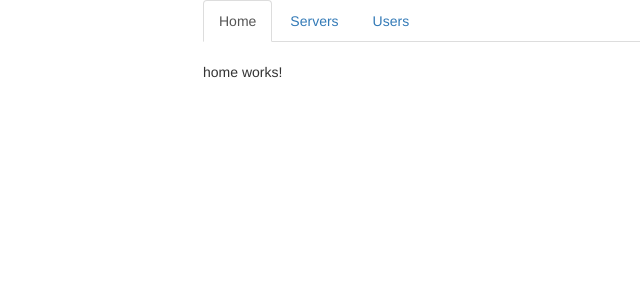
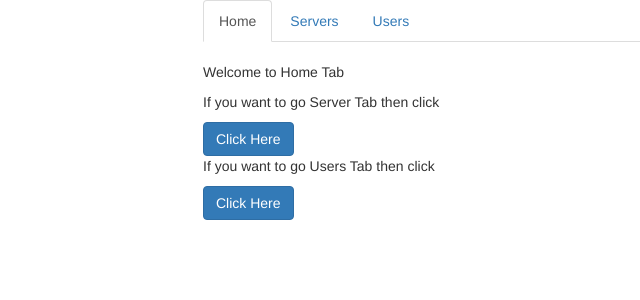
Before and after one commit to Knightch/Angular-Course, an Angular app in the folder My-First-App/: page / in a window 1280 px wide. Shown: the top 300 px of the page, without its empty margins (62-702 px from the left). Built offline with nearby package versions, Linux system fonts and the light colour scheme.

Commit message:
navigating progrmmatically

```diff
--- a/My-First-App/src/app/home/home.component.html
+++ b/My-First-App/src/app/home/home.component.html
@@ -1 +1,5 @@
-<p>home works!</p>
+<p>Welcome to Home Tab</p>
+<p>If you want to go Server Tab then click</p>
+<button class="btn btn-primary" (click)="onServer()">Click Here</button>
+<p>If you want to go Users Tab then click</p>
+<button class="btn btn-primary" (click)="onUsers()">Click Here</button>
--- a/My-First-App/src/app/home/home.component.ts
+++ b/My-First-App/src/app/home/home.component.ts
@@ -1,4 +1,5 @@
 import { Component, OnInit } from '@angular/core';
+import { Router } from '@angular/router';
 
 @Component({
   selector: 'app-home',
@@ -7,9 +8,14 @@ import { Component, OnInit } from '@angular/core';
 })
 export class HomeComponent implements OnInit {
 
-  constructor() { }
+  constructor(private router: Router) { }
 
   ngOnInit(): void {
   }
-
+  onServer() {
+    this.router.navigate(['/servers']);
+  }
+  onUsers() {
+    this.router.navigate(['/users']);
+  }
 }
```
